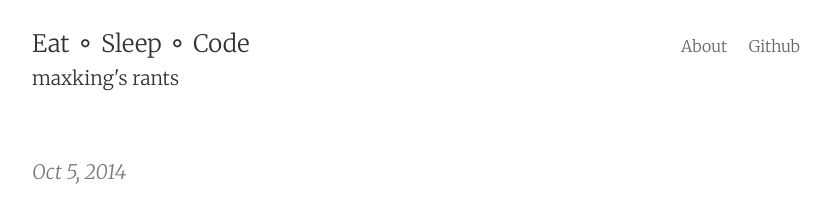
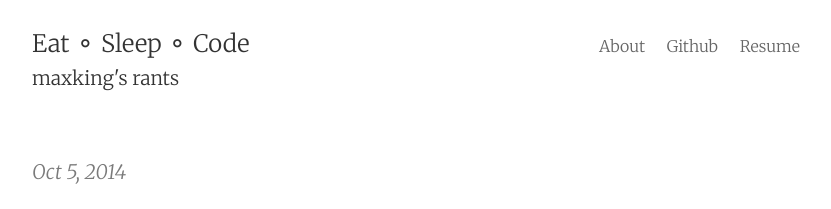
Before and after one commit to maxking/maxking.github.com, a Jekyll site: the page built from index.html, in a window 1280 px wide and 900 px high. Shown: the top 209 px of the window, without its empty margins (224-1055 px from the left). Built offline with Jekyll 4.4.1, drawn with Linux system fonts in a browser that asks for light colours; the list of posts is cut into pages by our own code.

Commit message:
added link to resume

```diff
--- a/_includes/navigation.html
+++ b/_includes/navigation.html
@@ -1,2 +1,3 @@
 <a href="{{ site.baseurl }}/about/">About</a>
 <a href="http://github.com/maxking">Github</a>
+<a href="https://www.dropbox.com/s/qy3rim85dzu57oq/Abhilash_CV.pdf?dl=0">Resume</a>
```
